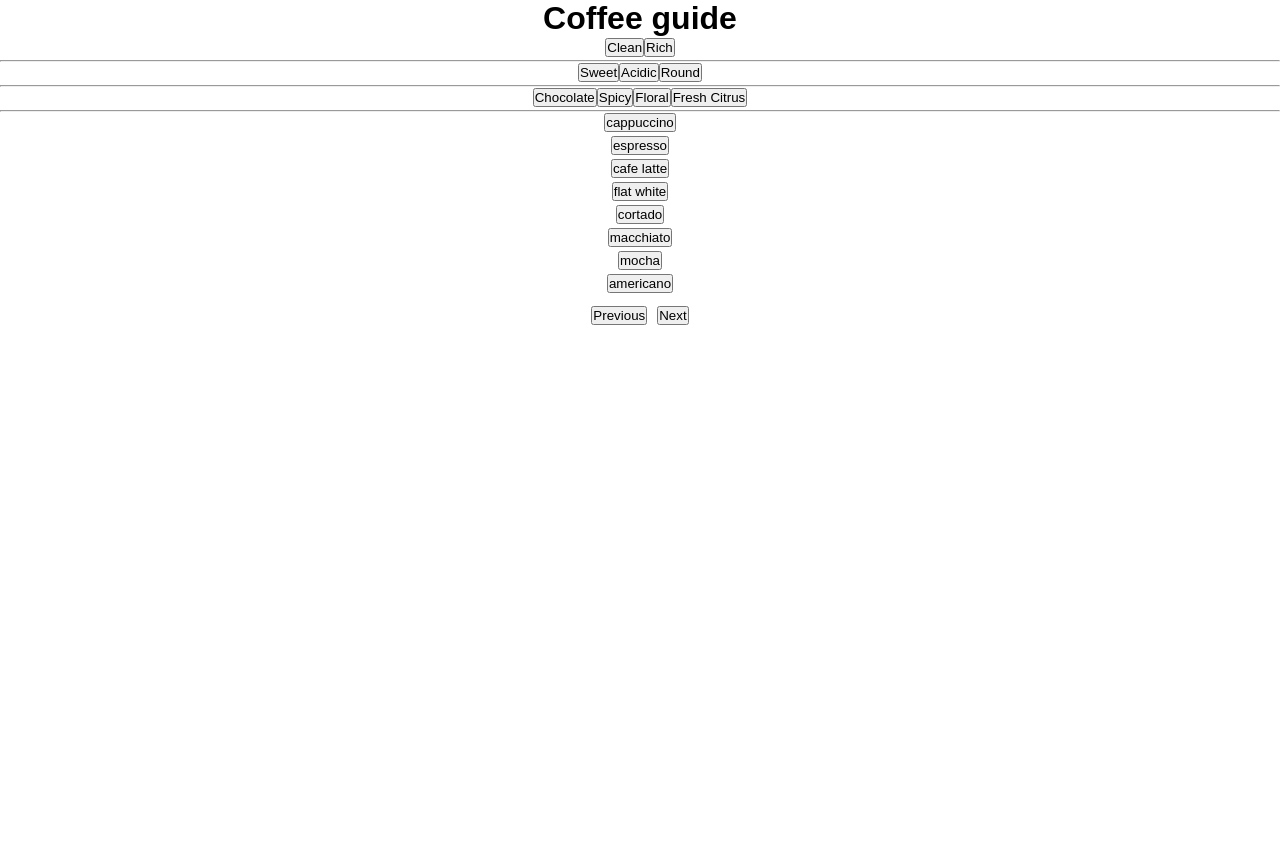
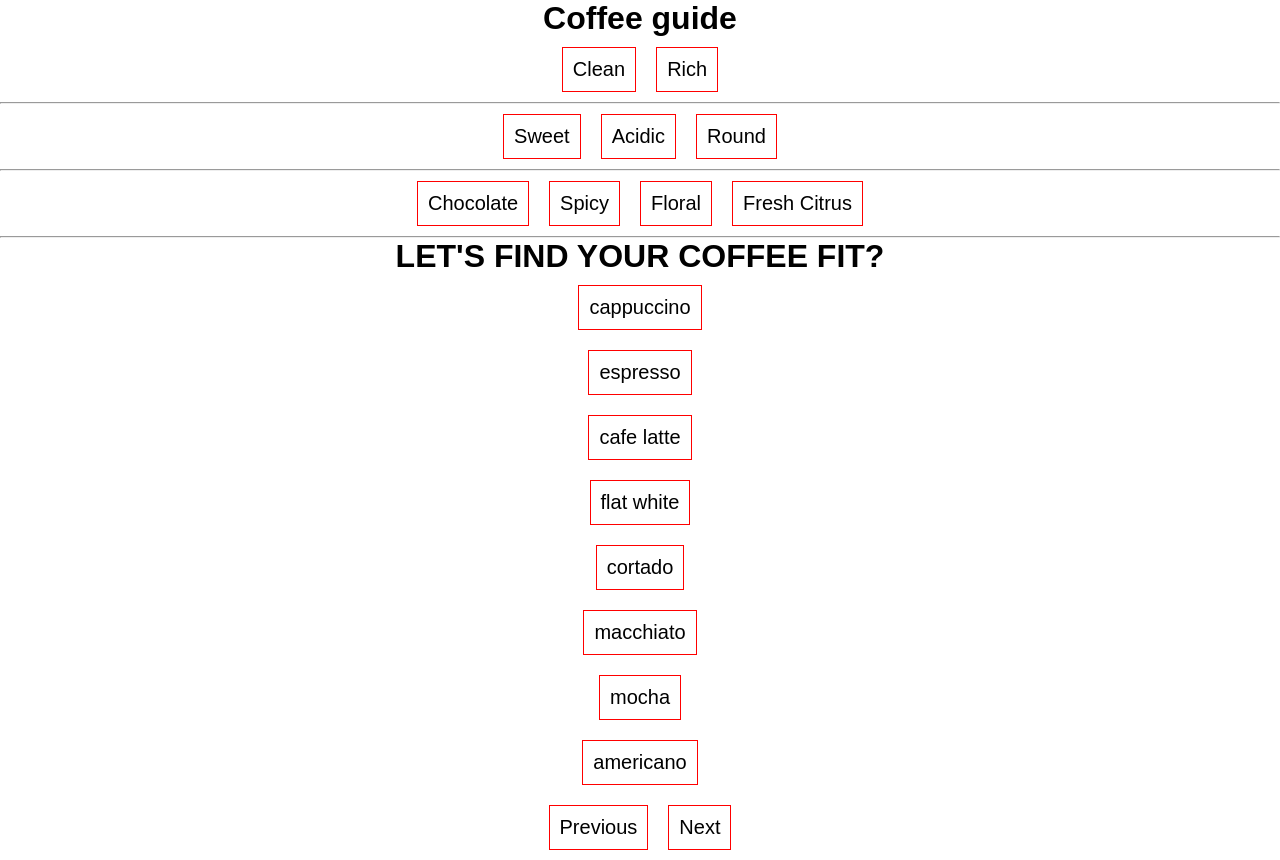
Before and after one commit to impact-roasters/coffee-guide, a React (Create React App) app: page / in a window 1280 px wide. Before the commit the page ends 800 px from the top, so only its background shows below. Built offline with nearby package versions, Linux system fonts and the light colour scheme; a web font is replaced by a local one.

Commit message:
fix typo, use classnames and use border for selected buttons

```diff
--- a/src/App.css
+++ b/src/App.css
@@ -1,10 +1,27 @@
 .App {
   text-align: center;
 }
-.button-container {
-  display: flex;
-  justify-content: center;
-  align-items: center;
-  gap: 10px;
-  margin-top: 10px;
+button {
+  border: 1px solid red;
+  background-color: white;
+  color: black;
+  padding: 10px;
+  margin: 10px;
+  font-size: 20px;
+  cursor: pointer;
 }
+
+button:hover {
+  background-color: red;
+  color: white;
+}
+
+button:focus {
+  outline: none;
+}
+
+button:active {
+  border: 1px solid white;
+  background-color: red;
+  color: white;
+}
--- a/src/App.js
+++ b/src/App.js
@@ -9,7 +9,7 @@ const App = () => {
       <UseAnswersShowcase />
 
       <SurveyQuestion
-        question="what is your favourite coffee?"
+        question="LET'S FIND YOUR COFFEE FIT?"
         options={[
           { label: "cappuccino", imageUrl: "cappuccino.jpg" },
           { label: "espresso", imageUrl: "espresso.jpg" },
@@ -21,15 +21,15 @@ const App = () => {
           { label: "americano", imageUrl: "americano.jpg" },
         ]}
         selection={[
-          "esperasso",
+          "espresso",
           "cafe latte",
           "flat white",
           "cortado",
           "cappuccino",
         ]}
-        isMultiSelect={false}
+        isMultiSelect={true}
         onOptionClick={() => {
-          console.log("clicked");
+          console.log("selected");
         }}
         onNextQuestion={() => {
           console.log("How do you make your coffee at home?");
--- a/src/components/SurveyQuestion.js
+++ b/src/components/SurveyQuestion.js
@@ -12,14 +12,13 @@ const SurveyQuestion = ({
 }) => {
   return (
     <div>
-      {/* <h1>{question}</h1> */}
-      <ul className="space">
+      <h1>{question}</h1>
+      <ul>
         {options.map((option) => (
           <li key={option.label}>
             <button
               className={
-                (isSingleSelect && option.lable) ||
-                (isMultiSelect && option.lable)
+                { selected: selection.includes(option.label) }
                   ? "check"
                   : "selected"
               }
@@ -30,7 +29,7 @@ const SurveyQuestion = ({
           </li>
         ))}
       </ul>
-      <div className="button-container">
+      <div>
         <button className="prev" onClick={onPreviousQuestion}>
           Previous
         </button>
```
